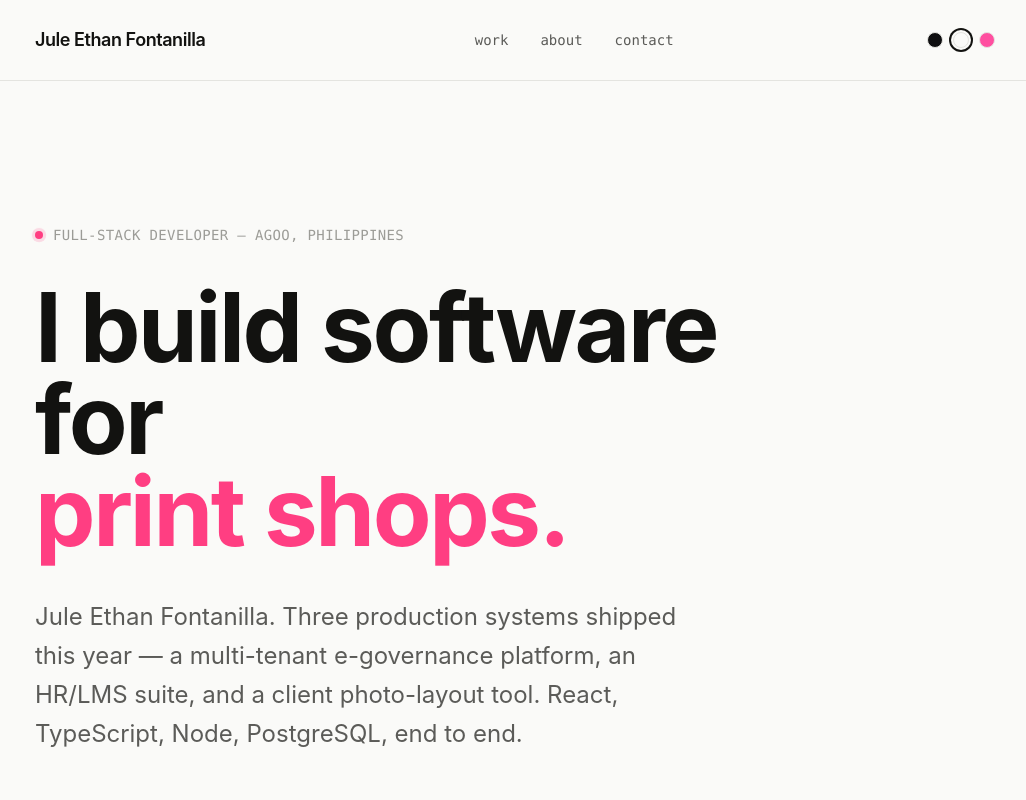
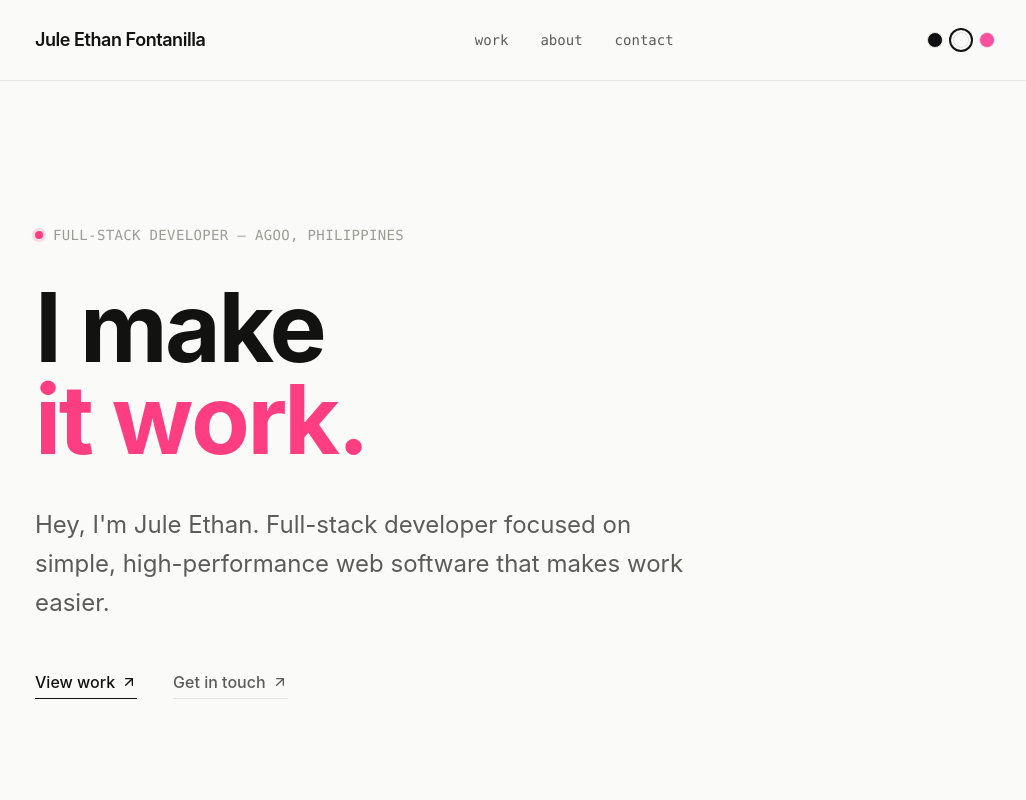
Before and after one commit to ithereforedontknow/cli-portfolio, a React (Vite) app: page / in a window 1280 px wide. Shown: the top 800 px of the page, without its empty margins (125-1151 px from the left). Built offline with nearby package versions, Linux system fonts and the light colour scheme; a web font is replaced by a local one.

Commit message:
redesign

```diff
--- a/src/App.jsx
+++ b/src/App.jsx
@@ -275,11 +275,14 @@ export default function App() {
         </p>
 
         <h1 className="text-4xl sm:text-6xl md:text-7xl lg:text-8xl font-bold tracking-tight leading-[1.05] sm:leading-[0.96] mb-8 sm:mb-10 max-w-4xl">
-          I build software
-          <br />
-          for{" "}
+          I make
           <RotatingText
-            texts={["barangays.", "HR teams.", "print shops."]}
+          texts={[
+              "websites.",
+              "systems.",
+              "it work.",
+              "things good."
+            ]}
             mainClassName="inline-flex text-accent"
             staggerFrom="last"
             initial={{ y: "100%", opacity: 0 }}
@@ -292,11 +295,9 @@ export default function App() {
         </h1>
 
         <p className="text-lg sm:text-xl md:text-2xl text-muted max-w-2xl leading-relaxed mb-10 sm:mb-12">
-          Jule Ethan Fontanilla. Three production systems shipped this year —
-          a multi-tenant e-governance platform, an HR/LMS suite, and a client
-          photo-layout tool. React, TypeScript, Node, PostgreSQL, end to end.
+          Hey, I'm Jule Ethan. Full-stack developer focused on simple, high-performance web software that makes work easier.
+
         </p>
-
         <div className="flex flex-wrap gap-6 sm:gap-9">
           <a
             href="#work"
```
